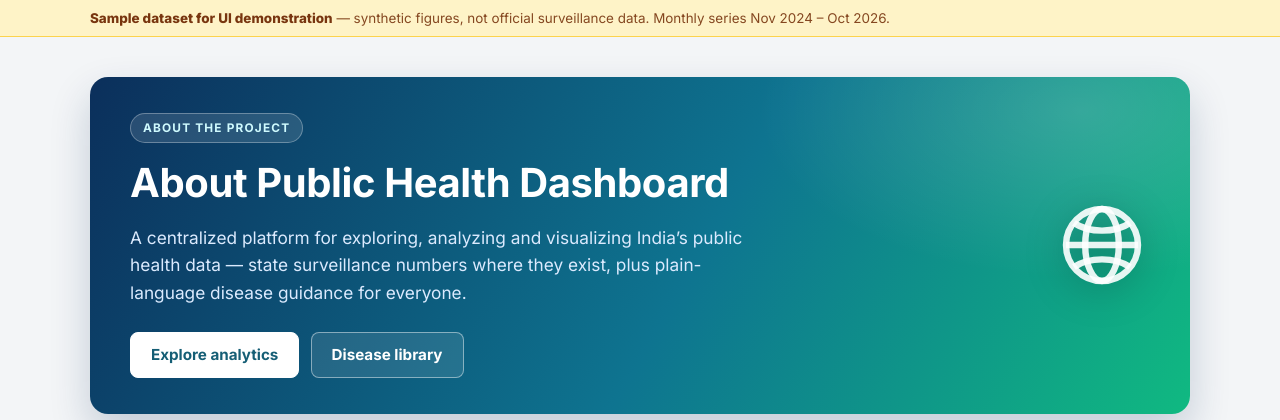
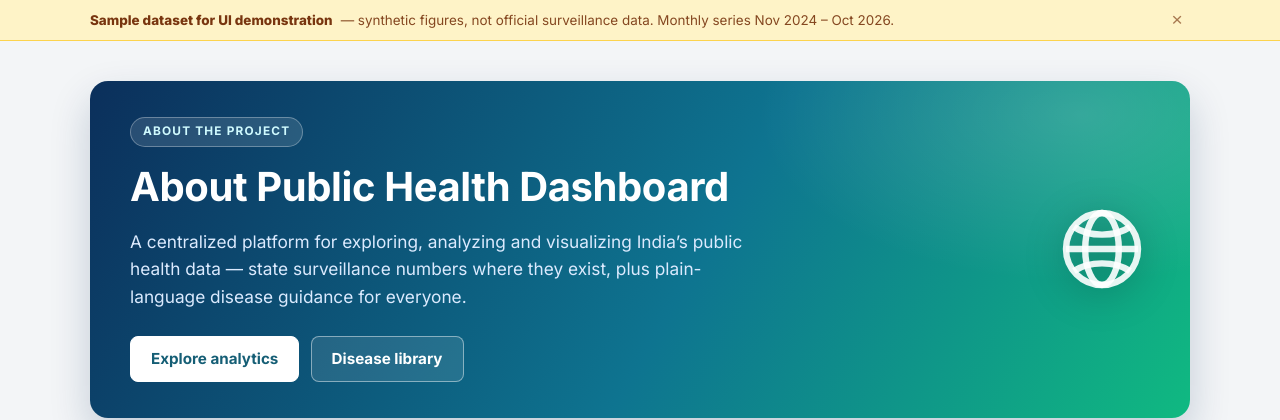
Before and after one commit to azharrajgoli786-spec/public_health_dashboard, a Flask app: page /about in a window 1280 px wide. Shown: the part 65-485 px from the top of the page. Run offline with Flask 3, Linux system fonts and the light colour scheme.

Commit message:
Make sample-data banner dismissible for the session (X button)

```diff
--- a/static/styles.css
+++ b/static/styles.css
@@ -1465,9 +1465,29 @@ tbody tr[hidden] { display: none !important; }
   max-width: 1140px;
   margin: 0 auto;
   padding: 0 1.25rem;
+  display: flex;
+  align-items: center;
+  gap: 0.5rem;
 }
 .data-banner strong { font-weight: 800; }
 .data-banner span { opacity: 0.9; }
+.data-banner[hidden] { display: none; }
+.data-banner-close {
+  margin-left: auto;
+  flex: none;
+  background: transparent;
+  border: 0;
+  color: inherit;
+  font-size: 1.2rem;
+  line-height: 1;
+  padding: 0.15rem 0.45rem;
+  cursor: pointer;
+  border-radius: 4px;
+  opacity: 0.65;
+}
+.data-banner-close:hover,
+.data-banner-close:focus-visible { opacity: 1; background: rgba(0, 0, 0, 0.07); outline: none; }
+.data-banner-close:focus-visible { box-shadow: 0 0 0 2px rgba(0, 0, 0, 0.25); }
 
 .provenance {
   display: flex;
--- a/templates/base.html
+++ b/templates/base.html
@@ -3,7 +3,7 @@
 <head>
     <meta charset="utf-8">
     <title>{% block title %}Public Health Dashboard{% endblock %}</title>
-    <link rel="stylesheet" href="/static/styles.css?v=12">
+    <link rel="stylesheet" href="/static/styles.css?v=13">
     <meta name="viewport" content="width=device-width, initial-scale=1">
     <meta name="description" content="{% block meta %}Disease surveillance and health information for India.{% endblock %}">
     {% block head %}{% endblock %}
@@ -36,8 +36,9 @@
     </header>
 
     <!-- Persistent data-status banner: the demo/real label stays visible on
-         every page, above the content, for as long as the site is open. -->
-    <div class="data-banner {% if site.is_demo %}is-demo{% else %}is-real{% endif %}" role="note">
+         every page, above the content, until the visitor dismisses it
+         (dismissal lasts for the browser session via sessionStorage). -->
+    <div class="data-banner {% if site.is_demo %}is-demo{% else %}is-real{% endif %}" id="dataBanner" role="note">
         <div class="data-banner-inner">
             {% if site.is_demo %}
             <strong>Sample dataset for UI demonstration</strong>
@@ -46,6 +47,7 @@
             <strong>Real dataset</strong>
             <span>&mdash; {{ site.source_label }} &middot; reporting period {{ site.data_period_display }}.</span>
             {% endif %}
+            <button type="button" class="data-banner-close" id="dataBannerClose" aria-label="Dismiss the data status banner">&times;</button>
         </div>
     </div>
 
@@ -97,12 +99,30 @@
     (function () {
         var btn = document.getElementById('navToggle');
         var nav = document.getElementById('primaryNav');
-        if (!btn || !nav) return;
-        btn.addEventListener('click', function () {
-            var open = nav.classList.toggle('open');
-            btn.setAttribute('aria-expanded', open ? 'true' : 'false');
-            btn.setAttribute('aria-label', open ? 'Close menu' : 'Open menu');
-        });
+        if (btn && nav) {
+            btn.addEventListener('click', function () {
+                var open = nav.classList.toggle('open');
+                btn.setAttribute('aria-expanded', open ? 'true' : 'false');
+                btn.setAttribute('aria-label', open ? 'Close menu' : 'Open menu');
+            });
+        }
+        // Data-status banner: shown on every page by default; the X hides it
+        // for the rest of the session (and stays hidden across pages).
+        var banner = document.getElementById('dataBanner');
+        var close = document.getElementById('dataBannerClose');
+        if (banner) {
+            try {
+                if (sessionStorage.getItem('phd-banner-dismissed') === '1') {
+                    banner.hidden = true;
+                }
+            } catch (e) { /* storage unavailable: banner stays visible */ }
+        }
+        if (close && banner) {
+            close.addEventListener('click', function () {
+                banner.hidden = true;
+                try { sessionStorage.setItem('phd-banner-dismissed', '1'); } catch (e) { /* optional */ }
+            });
+        }
     })();
     </script>
     {% block scripts %}{% endblock %}
```
